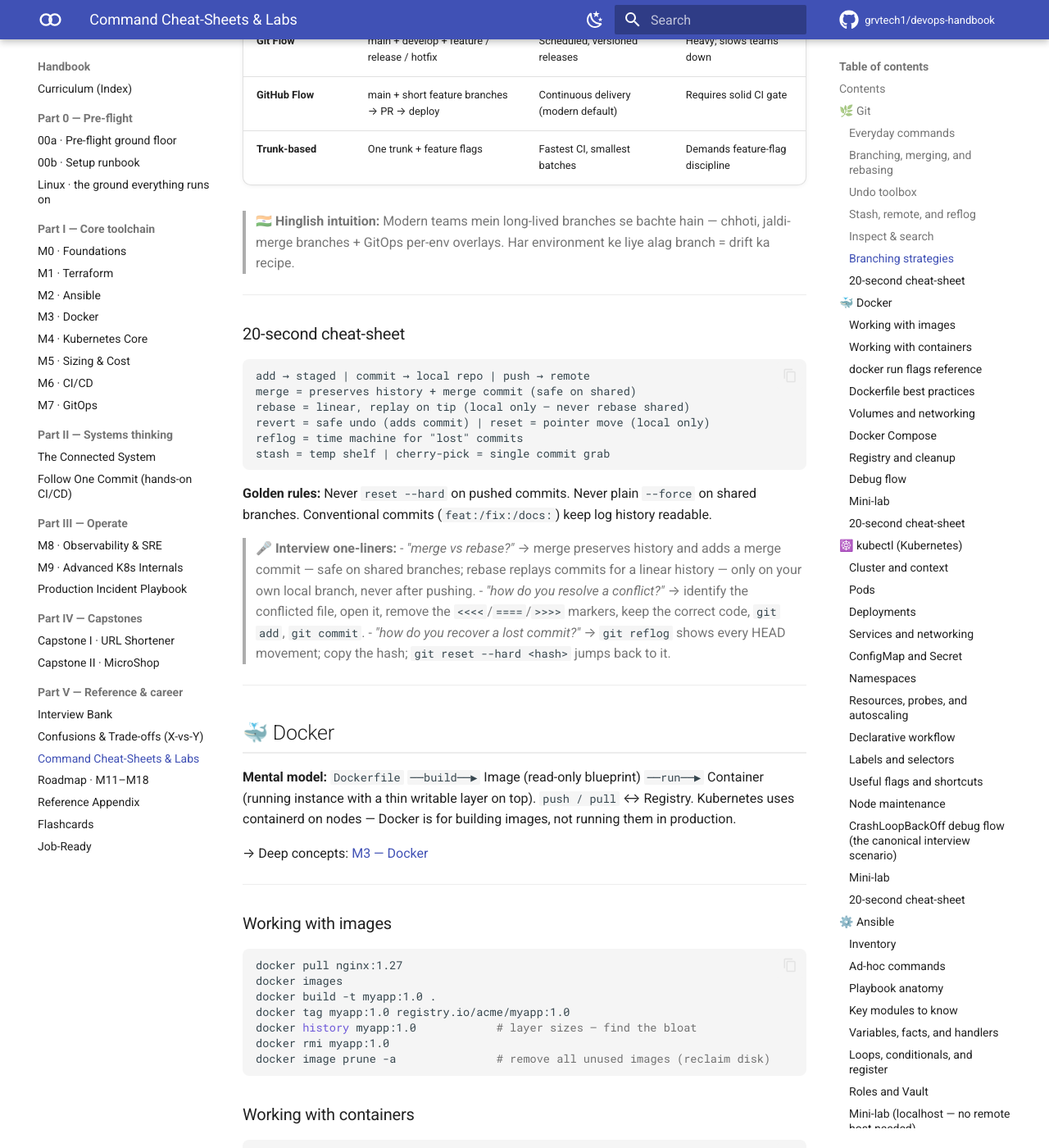
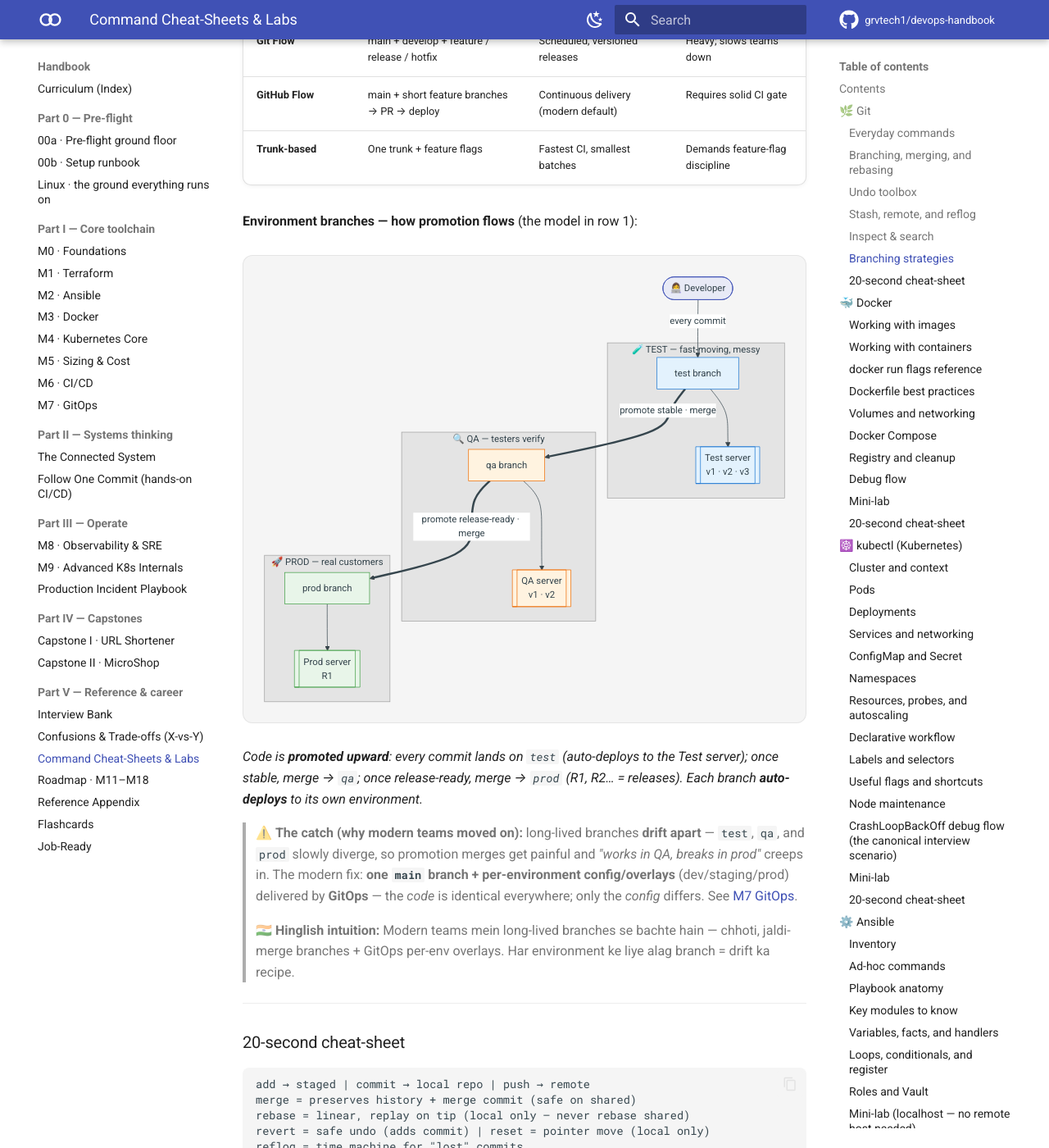
Before and after one commit to grvtech1/devops-handbook, an MkDocs documentation site: the page built from docs/22-command-cheatsheets.md, in a window 1280 px wide and 1400 px high, scrolled down 4737 px. Shown: the whole window at 82% size. Built offline with MkDocs 1.6.1 and Material for MkDocs 9.7.7, drawn with Linux system fonts in a browser that asks for light colours; comment, search, counter and statistics services are not loaded.

Commit message:
feat(visual): rendered environment-branch promotion diagram (ch22)
Add a colour-matched Mermaid of the branch=environment model (test→qa→prod,
promote-upward, each auto-deploys) to the Git branching-strategies section,
plus the senior trade-off (long-lived branches drift → modern fix is one main
branch + per-env overlays via GitOps).

Co-Authored-By: Claude Opus 4.8 (1M context) <noreply@anthropic.com>

````diff
--- a/docs/22-command-cheatsheets.md
+++ b/docs/22-command-cheatsheets.md
@@ -179,6 +179,39 @@ git bisect good v1.0.0              # this commit was fine → git binary-search
 | **Git Flow** | main + develop + feature / release / hotfix | Scheduled, versioned releases | Heavy; slows teams down |
 | **GitHub Flow** | main + short feature branches → PR → deploy | Continuous delivery (modern default) | Requires solid CI gate |
 | **Trunk-based** | One trunk + feature flags | Fastest CI, smallest batches | Demands feature-flag discipline |
+
+**Environment branches — how promotion flows** (the model in row 1):
+
+```mermaid
+flowchart TD
+  Dev(["👩‍💻 Developer"]):::dev
+  subgraph T["🧪 TEST — fast-moving, messy"]
+    Tb["test branch"]:::test
+    Ts[["Test server<br/>v1 · v2 · v3"]]:::test
+  end
+  subgraph Q["🔍 QA — testers verify"]
+    Qb["qa branch"]:::qa
+    Qs[["QA server<br/>v1 · v2"]]:::qa
+  end
+  subgraph P["🚀 PROD — real customers"]
+    Pb["prod branch"]:::prod
+    Ps[["Prod server<br/>R1"]]:::prod
+  end
+  Dev -->|"every commit"| Tb
+  Tb --> Ts
+  Tb ==>|"promote stable · merge"| Qb
+  Qb --> Qs
+  Qb ==>|"promote release-ready · merge"| Pb
+  Pb --> Ps
+  classDef dev fill:#e8eaf6,stroke:#3f51b5,color:#1a237e;
+  classDef test fill:#e3f2fd,stroke:#1976d2,color:#0d47a1;
+  classDef qa fill:#fff3e0,stroke:#ef6c00,color:#e65100;
+  classDef prod fill:#e8f5e9,stroke:#43a047,color:#1b5e20;
+```
+
+*Code is **promoted upward**: every commit lands on `test` (auto-deploys to the Test server); once stable, merge → `qa`; once release-ready, merge → `prod` (R1, R2… = releases). Each branch **auto-deploys** to its own environment.*
+
+> ⚠️ **The catch (why modern teams moved on):** long-lived branches **drift apart** — `test`, `qa`, and `prod` slowly diverge, so promotion merges get painful and *"works in QA, breaks in prod"* creeps in. The modern fix: **one `main` branch + per-environment config/overlays** (dev/staging/prod) delivered by **GitOps** — the *code* is identical everywhere; only the *config* differs. See [M7 GitOps](08-M7-gitops.md).
 
 > 🇮🇳 **Hinglish intuition:** Modern teams mein long-lived branches se bachte hain — chhoti, jaldi-merge branches + GitOps per-env overlays. Har environment ke liye alag branch = drift ka recipe.
 
````
